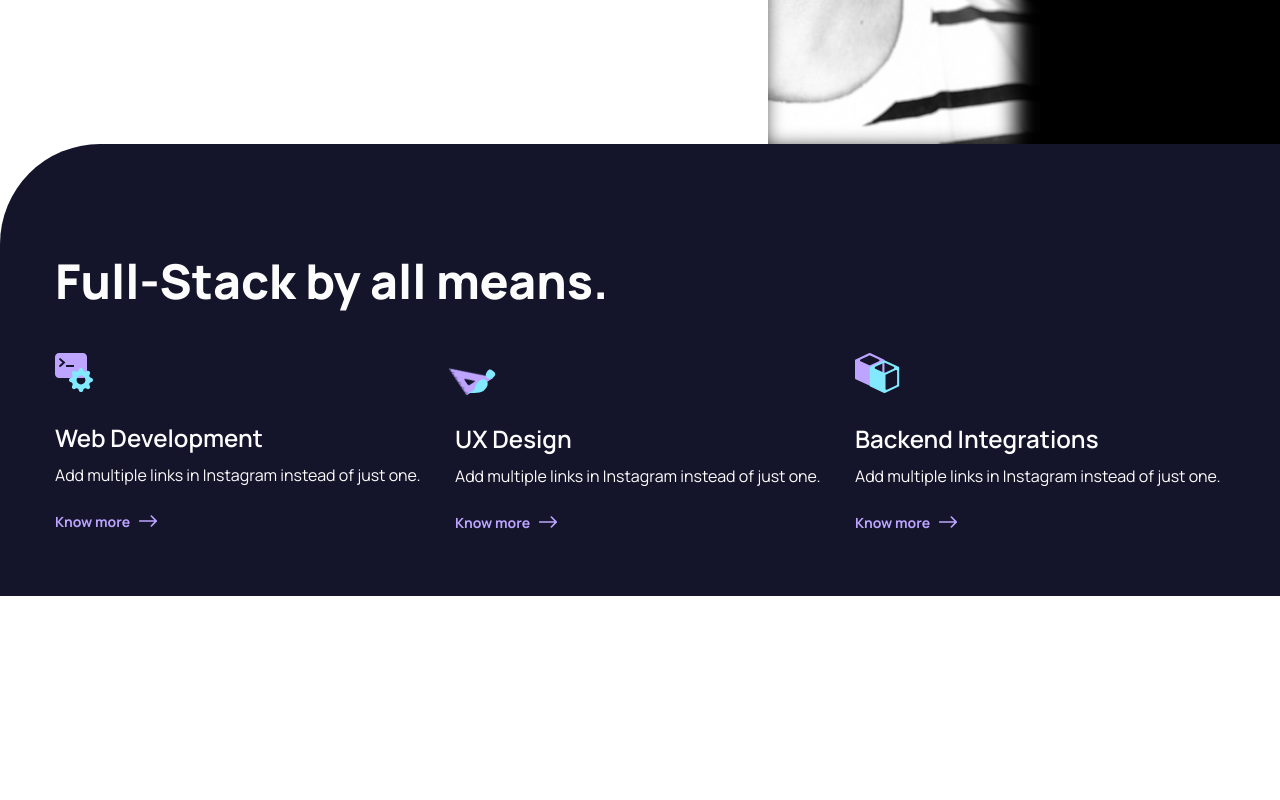
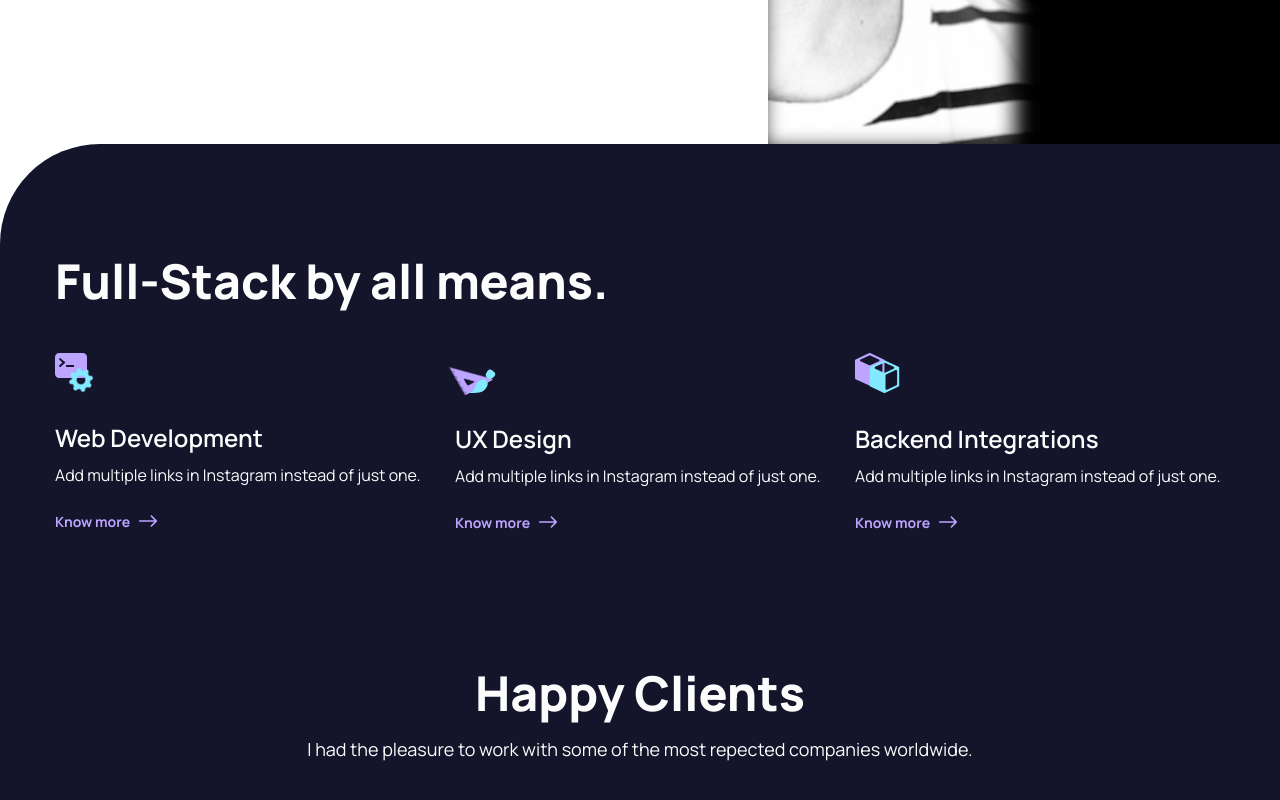
Before and after one commit to christophmeise/portfolio-christoph-meise, a Gatsby site: page / in a window 1280 px wide. Shown: the part 656-1456 px from the top of the page. Before the commit the page ends 1252 px from the top, so only its background shows below. Built offline with nearby package versions, Linux system fonts and the light colour scheme; Gatsby itself is replaced by a stand-in of ours.

Commit message:
Small refactoring for layout and css, added Clients-section.

```diff
--- a/src/components/fullStack.tsx
+++ b/src/components/fullStack.tsx
@@ -1,17 +1,8 @@
 import React, { Component } from 'react';
 import styled from 'styled-components';
 import { Container } from '../styles/container';
+import { HeadlineDark } from './globalStyle';
 
-const FullStackContainer = styled.div`
-  background-color: ${props => props.theme.colors.primaryBg};
-  width: 100%;
-  padding: 64px 0;
-  border-radius: 100px 0px 0px 0px;
-`;
-
-const Headline = styled.h2`
-  color: ${props => props.theme.colors.fontWhite};
-`;
 const Subtitle = styled.h5`
   color: ${props => props.theme.colors.fontWhite};
   margin-top: 0;
@@ -120,11 +111,11 @@ const FullStackIcon = styled.div`
 export default class FullStack extends Component {
   render() {
     return (
-      <FullStackContainer>
+      <section>
         <Container>
-          <Headline>
+          <HeadlineDark>
             Full-Stack by all means.
-        </Headline>
+          </HeadlineDark>
           <FullStackGrid>
             <FullStackGridItem>
               <FullStackIcon>
@@ -162,7 +153,7 @@ export default class FullStack extends Component {
 
           </FullStackGrid>
         </Container>
-      </FullStackContainer>
+      </section>
     )
   }
 }
--- a/src/components/globalStyle.tsx
+++ b/src/components/globalStyle.tsx
@@ -1,4 +1,15 @@
-import { createGlobalStyle } from 'styled-components';
+import styled, { createGlobalStyle } from 'styled-components';
+
+export const HeadlineDark = styled.h2`
+  color: ${props => props.theme.colors.fontWhite};
+`;
+export const SubHeadlineDark = styled.h3`
+  font-size: 18px;
+  margin: 0;
+  line-height: 32px;
+  font-weight: 400;
+  color: ${props => props.theme.colors.fontWhite};
+`;
 
 export const GlobalStyle = createGlobalStyle`
 
--- /dev/null
+++ b/src/components/happyClients.tsx
@@ -0,0 +1,20 @@
+import React, { Component } from 'react'
+import { Container } from '../styles/container'
+import { HeadlineDark, SubHeadlineDark } from './globalStyle'
+
+export default class HappyClients extends Component {
+  render() {
+    return (
+      <section>
+        <Container centered>
+          <HeadlineDark style={{ marginBottom: '8px' }}>
+            Happy Clients
+        </HeadlineDark>
+          <SubHeadlineDark>
+            I had the pleasure to work with some of the most repected companies worldwide.
+        </SubHeadlineDark>
+        </Container>
+      </section>
+    )
+  }
+}
--- a/src/pages/index.tsx
+++ b/src/pages/index.tsx
@@ -2,8 +2,10 @@ import { graphql } from "gatsby";
 import { getImage } from "gatsby-plugin-image";
 import * as React from "react";
 import { Component } from "react";
+import styled from "styled-components";
 import FullStack from "../components/fullStack";
 import { GlobalStyle } from "../components/globalStyle";
+import HappyClients from "../components/happyClients";
 import HeroIntro from "../components/heroIntro";
 import Layout from "../components/layout";
 import Seo from "../components/seo";
@@ -13,6 +15,17 @@ interface IndexProps {
     heroImage: any;
   };
 }
+
+const DarkModeContainer = styled.div`
+  background-color: ${props => props.theme.colors.primaryBg};
+  width: 100%;
+  padding: 64px 0;
+  border-radius: 100px 0px 0px 0px;
+
+  section {
+    margin-bottom: 128px;
+  }
+`;
 export default class IndexPage extends Component<IndexProps> {
 
   constructor(props: IndexProps) {
@@ -32,7 +45,10 @@ export default class IndexPage extends Component<IndexProps> {
         <GlobalStyle />
         <Layout>
           <HeroIntro />
-          <FullStack />
+          <DarkModeContainer>
+            <FullStack />
+            <HappyClients />
+          </DarkModeContainer>
         </Layout>
       </>
     )
--- a/src/styles/container.tsx
+++ b/src/styles/container.tsx
@@ -1,10 +1,15 @@
 import styled from "styled-components";
 
-export const Container = styled.div`
+interface ContainerProps {
+    readonly centered?: boolean;
+};
+
+export const Container = styled.div<ContainerProps>`
     margin-right: auto;
     margin-left: auto;
     padding-left: 15px;
     padding-right: 15px;
+    text-align: ${props => props.centered ? 'center' : 'left'};
     @media (min-width: 768px) {
        width: 768px;
     }
```
